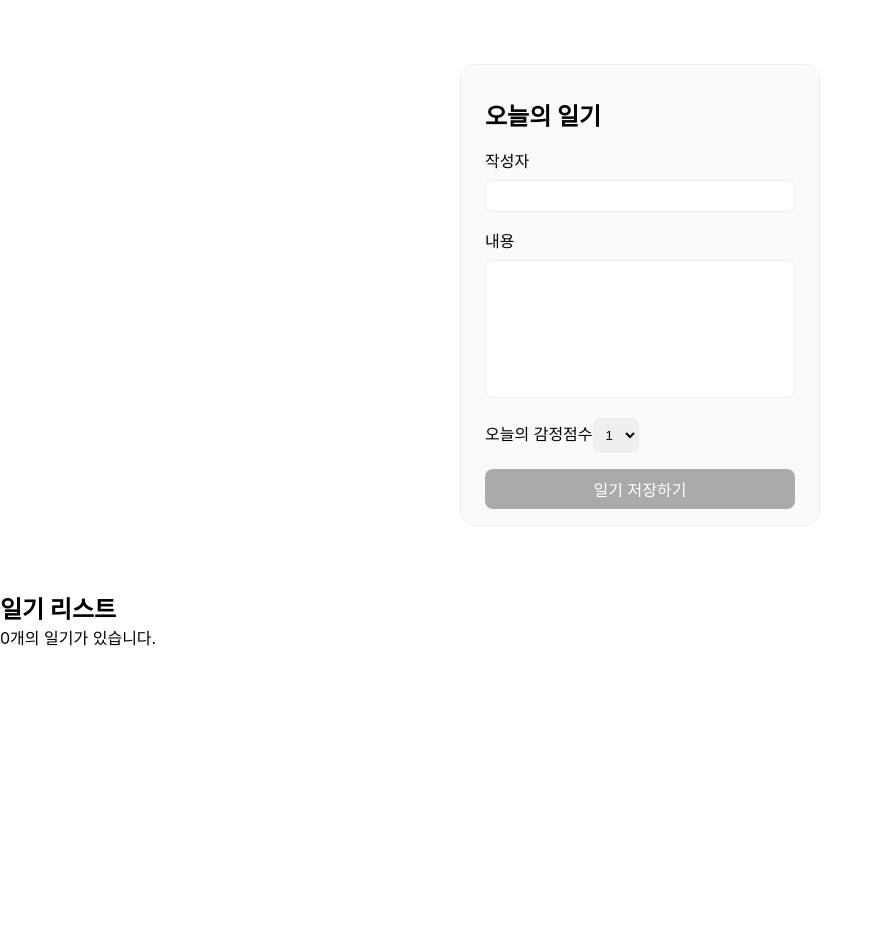
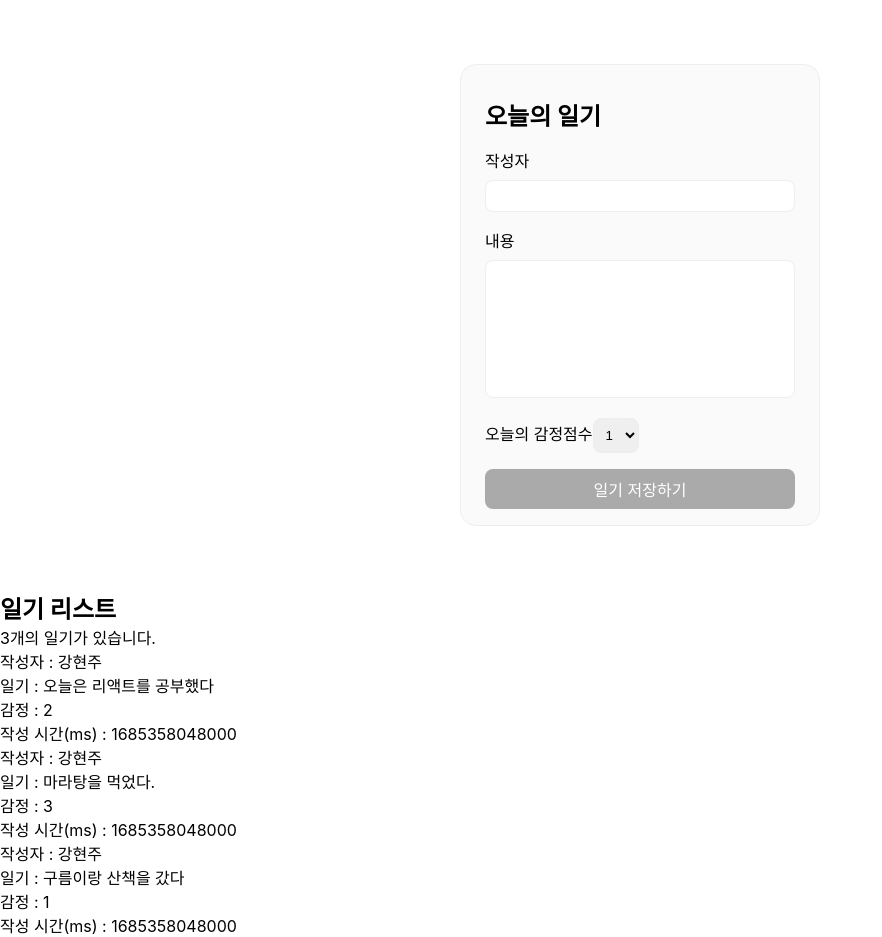
Before and after one commit to stacykang/react_simplediary, a React (Create React App) app: page / in a window 1280 px wide. Shown: the whole page, without its empty margins (0-882 px from the left). Before the commit the page ends 800 px from the top, so only its background shows below. Built offline with nearby package versions, Linux system fonts and the light colour scheme.

Commit message:
:adhesive_bandage: Fix unique "key" prop error

```diff
--- a/src/App.js
+++ b/src/App.js
@@ -31,7 +31,7 @@ function App() {
     return (
         <div className="App">
             <DiaryEditor />
-            <DiaryList diaryList={undefined} />
+            <DiaryList diaryList={dummyList} />
         </div>
     );
 }
--- a/src/DiaryList.js
+++ b/src/DiaryList.js
@@ -9,7 +9,7 @@ const DiaryList = ({ diaryList }) => {
             <p>{diaryList.length}개의 일기가 있습니다.</p>
             <div>
                 {diaryList.map((item) => (
-                    <div>
+                    <div key={item.id}>
                         <div>작성자 : {item.author}</div>
                         <div>일기 : {item.content}</div>
                         <div>감정 : {item.emotion}</div>
```
